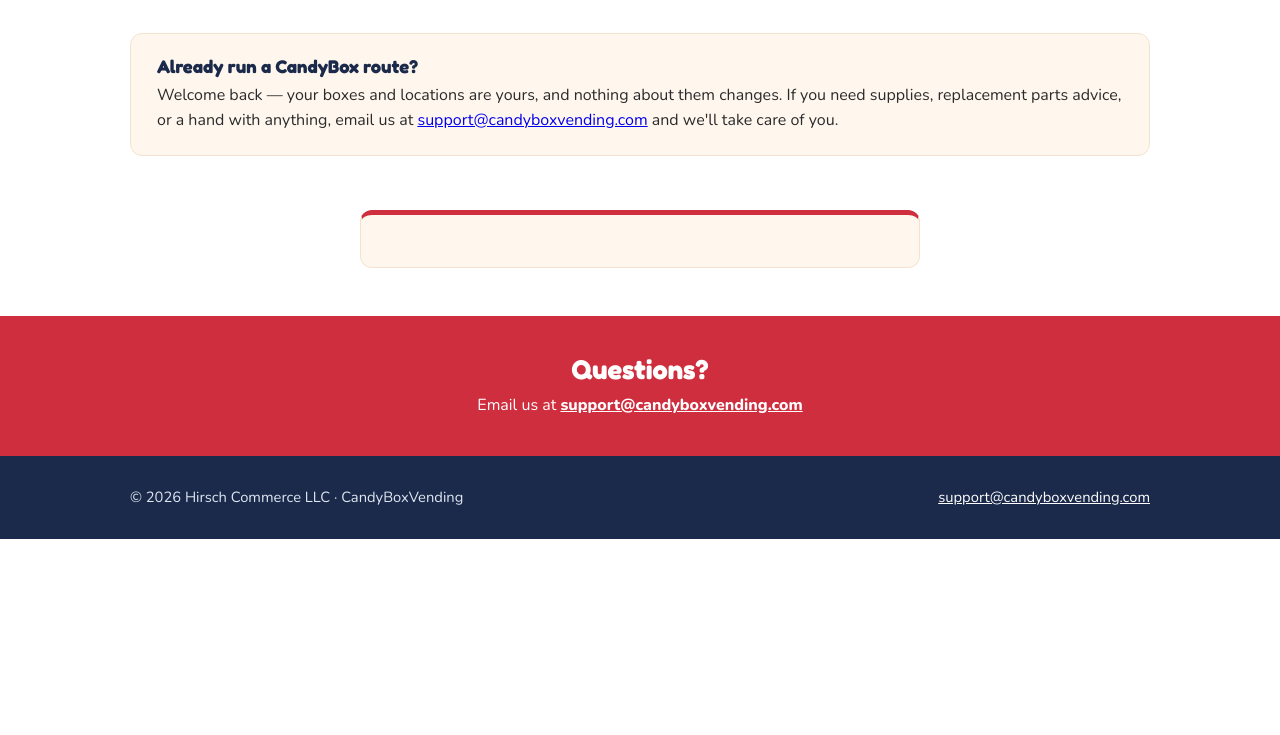
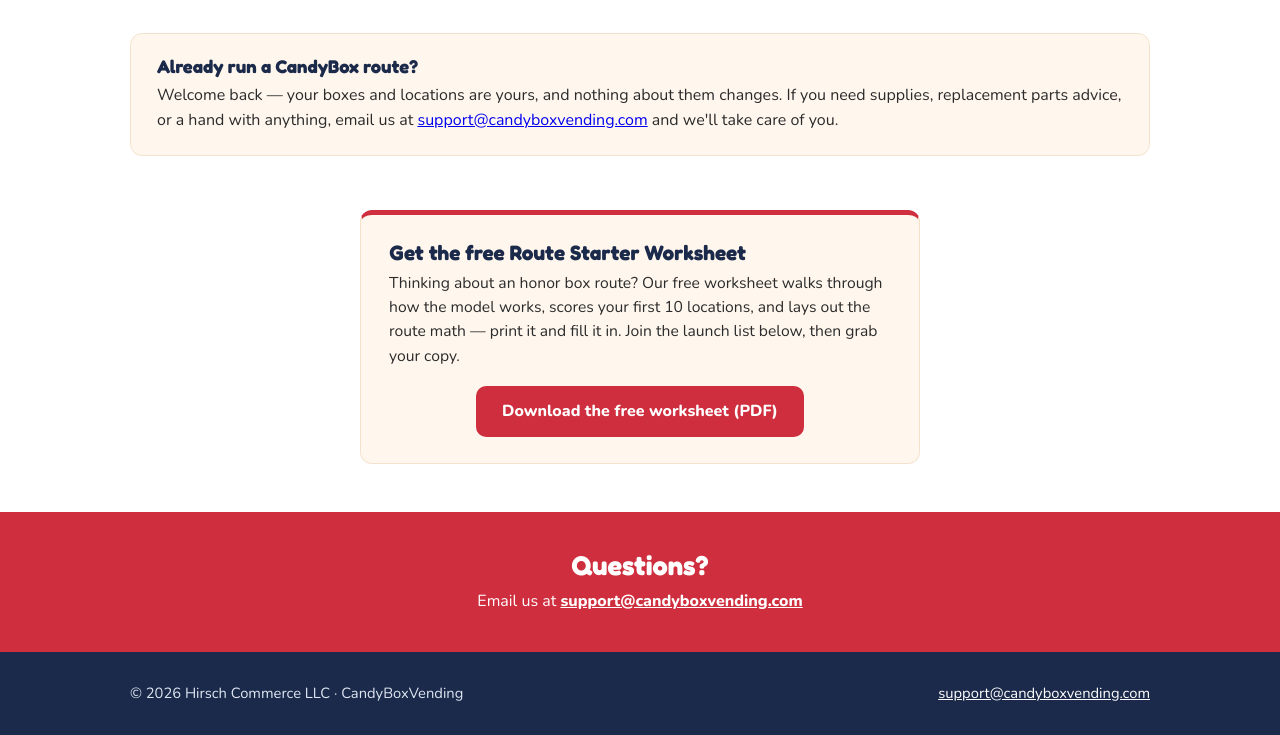
Before and after one commit to Roofed111/candyboxvending-landing, a plain HTML site: page index.html in a window 1280 px wide. Shown: the part 970-1705 px from the top of the page. Before the commit the page ends 1509 px from the top, so only its background shows below. Drawn offline with nearby package versions, Linux system fonts and the light colour scheme.

Commit message:
Add Route Starter Worksheet offer to notify section

```diff
--- a/index.html
+++ b/index.html
@@ -40,6 +40,9 @@
   @media (max-width:820px){ .cards{ grid-template-columns:1fr; } .hero h1{ font-size:2rem; } }
   .notify { padding:10px 0 4px; }
   .notify-card { max-width:560px; margin:0 auto; background:#fff7ee; border:1px solid #f3e3cd; border-top:5px solid #cf2e3e; border-radius:12px; padding:26px 28px; }
+  .worksheet-offer h3 { font-size:1.3rem; margin-bottom:6px; }
+  .worksheet-offer p { font-size:.98rem; margin-bottom:16px; }
+  .worksheet-dl { text-align:center; margin-top:18px; }
   .note { background:#fff7ee; border:1px solid #f3e3cd; border-radius:12px; padding:22px 26px; margin:36px 0; }
   .note h3 { margin-bottom:6px; font-size:1.15rem; }
   .band { background:#cf2e3e; color:#fff; text-align:center; padding:38px 20px; margin-top:44px; }
@@ -104,7 +107,14 @@
 <section class="notify" id="notify">
   <div class="wrap">
     <div class="notify-card">
+      <div class="worksheet-offer">
+        <h3>Get the free Route Starter Worksheet</h3>
+        <p>Thinking about an honor box route? Our free worksheet walks through how the model works, scores your first 10 locations, and lays out the route math — print it and fill it in. Join the launch list below, then grab your copy.</p>
+      </div>
       <div id="omnisend-embedded-v2-6afcf6d9153024bb79b568ec"></div>
+      <div class="worksheet-dl">
+        <a class="btn btn-red" href="/route-starter-worksheet.pdf" download>Download the free worksheet (PDF)</a>
+      </div>
     </div>
   </div>
 </section>
```
